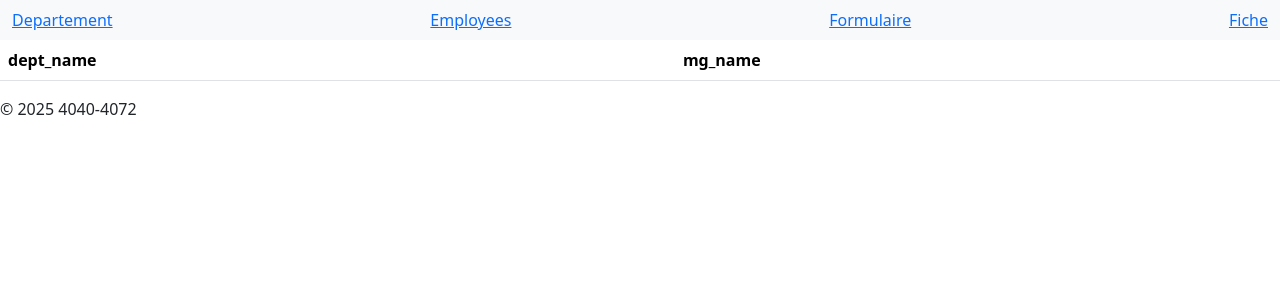
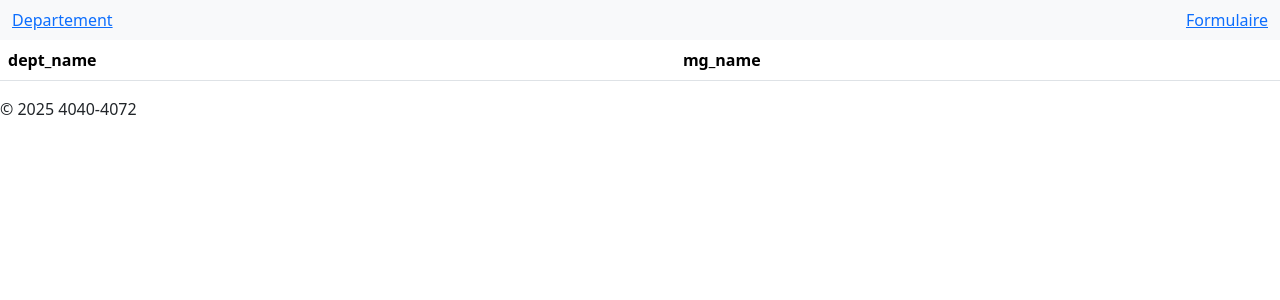
Before and after one commit to AediRa/TP-real-data, a PHP site: page /pages/tb_Department.php in a window 1280 px wide. Shown: the top 300 px of the page. Run offline with PHP 8.4, Linux system fonts and the light colour scheme; data that the repository does not hold is empty; some libraries are stand-ins or nearby versions.

Commit message:
fixe html

```diff
--- a/pages/html.php
+++ b/pages/html.php
@@ -24,9 +24,7 @@
             <nav class="navbar navbar-expand-lg bg-body-tertiary">
                 <div class="container-fluid">
                     <a href="tb_Departement.php">Departement</a>
-                    <a href="tb_Emp.php">Employees</a>
                     <a href="formulaire.php">Formulaire</a>
-                    <a href="fiche.php">Fiche</a>
                 </div>
             </nav>
         <?php } ?>
```
